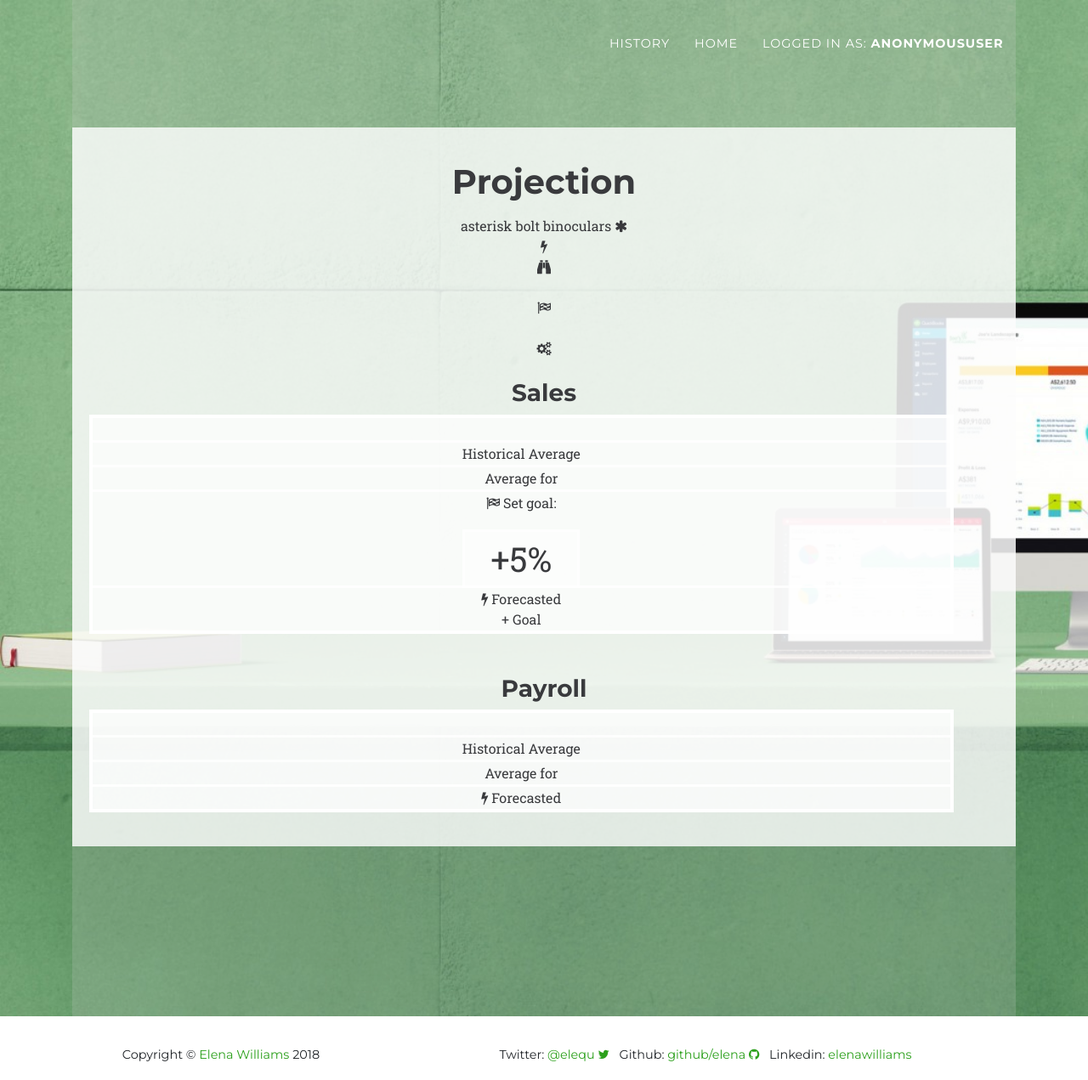
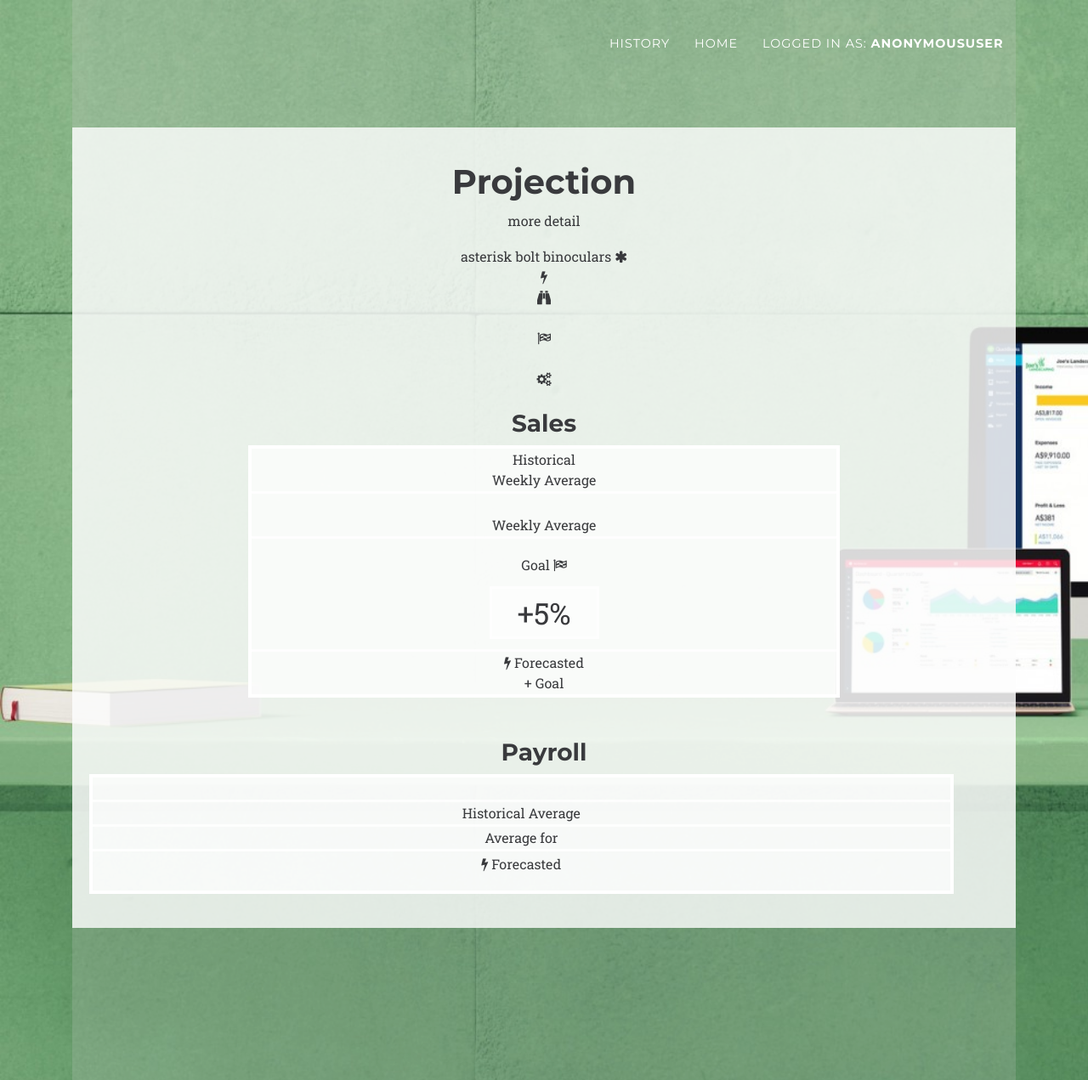
Before and after one commit to elena/intuit, a Django app: template templates/inputs/projection.html in a window 1280 px wide. Shown: the top 1271 px of the page at 85% size. Run offline with Django 3.2, Linux system fonts and the light colour scheme; the template is opened without the code that fills it, so the values that code supplies are empty; some libraries are stand-ins or nearby versions; some web fonts are replaced.

Commit message:
Add correct values and formatting to projection templates

```diff
--- a/static/css/styles.css
+++ b/static/css/styles.css
@@ -727,6 +727,11 @@
     width: 14%;
 }
 
+.project-table {
+    width: 65%;
+    margin: 0 auto;
+}
+
 .the-number,
 .big-number {
     width: 4em;
@@ -742,7 +747,13 @@
 
 
 .big-number {
-    font-size: 40px;
+    font-size: 35px;
     padding: 5px 30px;
     margin: 5px auto;
 }
+
+.forecast th {
+    font-size: 18px;
+    background-color: #28a7454f;
+    border: 3px solid #28a7452e;
+}
--- a/templates/inputs/projection.html
+++ b/templates/inputs/projection.html
@@ -3,7 +3,8 @@
 {% block content %}
 
 <h1>Projection</h1>
-<p></p>
+
+<p><a>more detail</a></p>
 
 asterisk
 bolt
@@ -19,46 +20,42 @@
 <i class="fa fa-cogs"></i><br>
 <br>
 
+
 <h3>Sales</h3>
 
-<table class="main-table white-table">
-  <tr>
-    <th>&nbsp;</th>
-    {% for value in sales_avg_historical %}
-    <th>{{ value }}</th>
-    {% endfor %}
-  </tr>
-
+<table class="main-table white-table project-table">
 
   {# Sales Average #}
   <tr>
-    <td>Historical Average</td>
+    <td>Historical<br>Weekly Average</td>
     {% for value in sales_avg_historical %}
-    <th>{{ value|floatformat:0 }}</td>
+    <td>{{ value|floatformat:0 }}</td>
     {% endfor %}
   </tr>
 
   {# Sales Average for just this Month #}
   <tr>
-    <td>Average for <b>{{ month|date:"F" }}</b></td>
+    <td><b>{{ month|date:"F" }}</b><br>Weekly Average</td>
     {% for value in sales_avg_month %}
-    <th>{{ value|floatformat:0 }}</td>
+    <td>{{ value|floatformat:0 }}</td>
     {% endfor %}
   </tr>
 
   <tr>
     <td colspan=8>
-      <i class="fa fa-flag-checkered"></i> Set goal:<br><br>
+      <p>
+      <p>Goal <i class="fa fa-flag-checkered"></i></p>
       <span class="big-number">
         +5%
       </span>
+      </p>
     </td>
   </tr>
 
   {# Forecasted #}
-  <tr>
-    <td> <i class="fa fa-bolt"></i> Forecasted <br> + Goal</td>
-    {% for value in forecast %}
+  <tr class="forecast">
+    <td> <i class="fa fa-bolt"></i> Forecasted<br> + Goal</td>
+    {% for value in sales_forecast %}
     <th>{{ value|floatformat:0 }}</td>
     {% endfor %}
   </tr>
@@ -105,7 +102,7 @@
 
   {# Forecasted #}
   <tr>
-    <td> <i class="fa fa-bolt"></i> Forecasted</td>
+    <td><p><i class="fa fa-bolt"></i> Forecasted</p></td>
     {% for value in forecast %}
     <th>{{ value|floatformat:0 }}</td>
     {% endfor %}
```
